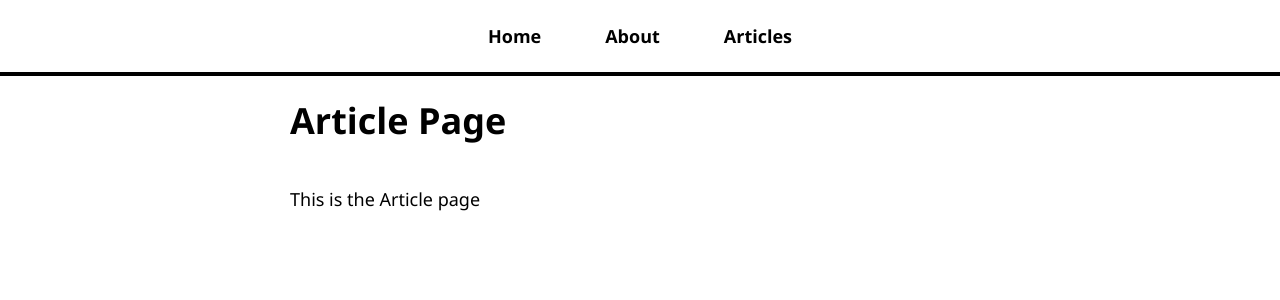
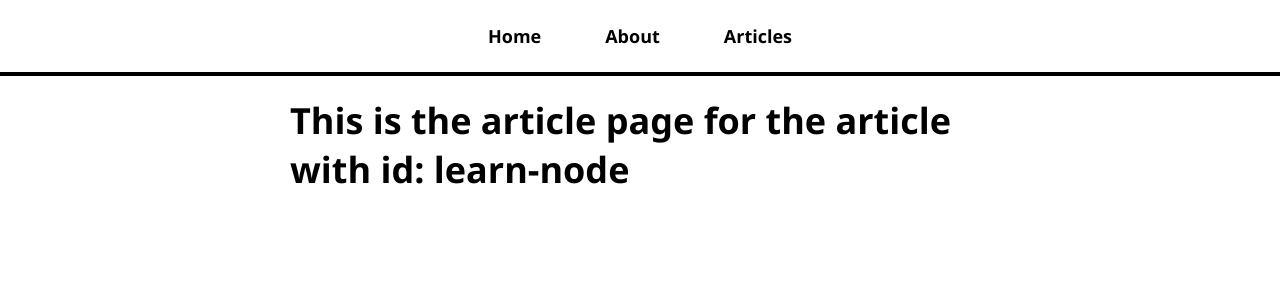
Before and after one commit to NirmalNaveen20/blogpulse, a React (Create React App) app: page /articles/learn-node in a window 1280 px wide. Shown: the top 300 px of the page. Built offline with nearby package versions, Linux system fonts and the light colour scheme.

Commit message:
feat: add useParams

```diff
--- a/src/pages/ArticlePage.js
+++ b/src/pages/ArticlePage.js
@@ -1,9 +1,10 @@
+import {useParams} from 'react-router-dom';
+
 const ArticlePage = () => {
-    return (
-      <div>
-        <h1>Article Page</h1>
-        <p>This is the Article page</p>
-      </div>
+  const { articleId } = useParams();
+
+  return (
+    <h1>This is the article page for the article with id: { articleId }</h1>
     );
   }
 
```
